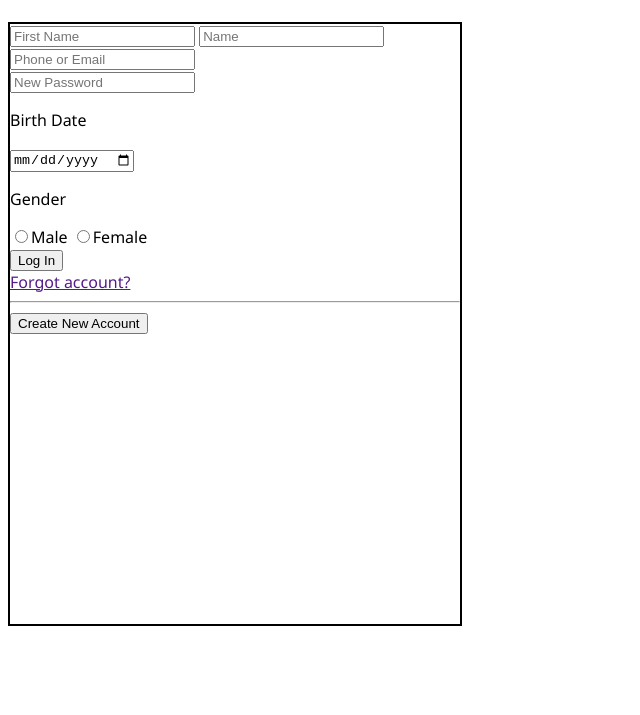
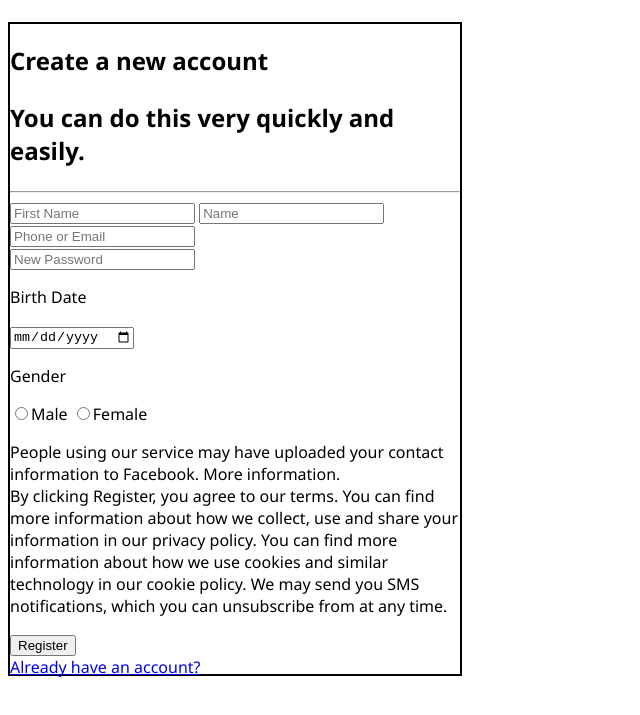
Before and after one commit to JarneDM/facebook-clone, a plain HTML site: page sign-up.html in a window 1280 px wide. Shown: the part 81-796 px from the top of the page, without its empty margins (0-640 px from the left). Drawn offline with Linux system fonts and the light colour scheme.

Commit message:
saving work + add almost all html to sign up form

```diff
--- a/sign-up.css
+++ b/sign-up.css
@@ -9,7 +9,11 @@ body{
 
 .container{
     width: 450px;
-    height: 600px;
+    height: 650px;
     border: 2px solid black;
     background-color: white;
 }
+
+.login-items{
+
+}
--- a/sign-up.html
+++ b/sign-up.html
@@ -12,6 +12,17 @@
         <h1>facebook</h1>
     </div>
     <div class="container">
+        <div class="create">
+            <h2 class="ninja-h2">
+                Create a new account
+            </h>
+            <p class="para">
+                You can do this very quickly and easily.
+            </p>
+        </div>
+
+        <hr>
+
         <section class="login-items">
             <input
             type="text"
@@ -63,14 +74,18 @@
                 <input type="radio" placeholder="Female" name="Female" id="female">Female
             </div>
 
+            <p>
+                People using our service may have uploaded your contact information to Facebook. More information. <br>
+                By clicking Register, you agree to our terms. You can find more information about how we collect, use and share your information in our privacy policy. You can find more information about how we use cookies and similar technology in our cookie policy. We may send you SMS notifications, which you can unsubscribe from at any time.
+            </p>
 
-            <a id="link-landing" href="landing-page.html"><button type="submit" id="login-button" >Log In</button></a>
-            <br />
-            <a href="" id="forgot-acc">Forgot account?</a>
-            <br />
-            <hr />
-            <button type="submit" id="account-button">Create New Account</button>
-          </section>
+            <button>Register</button>
+
+            <br>
+
+            <a href="index.html">Already have an account?</a>
+
+        </section>
     </div>
 </body>
 </html>
```
